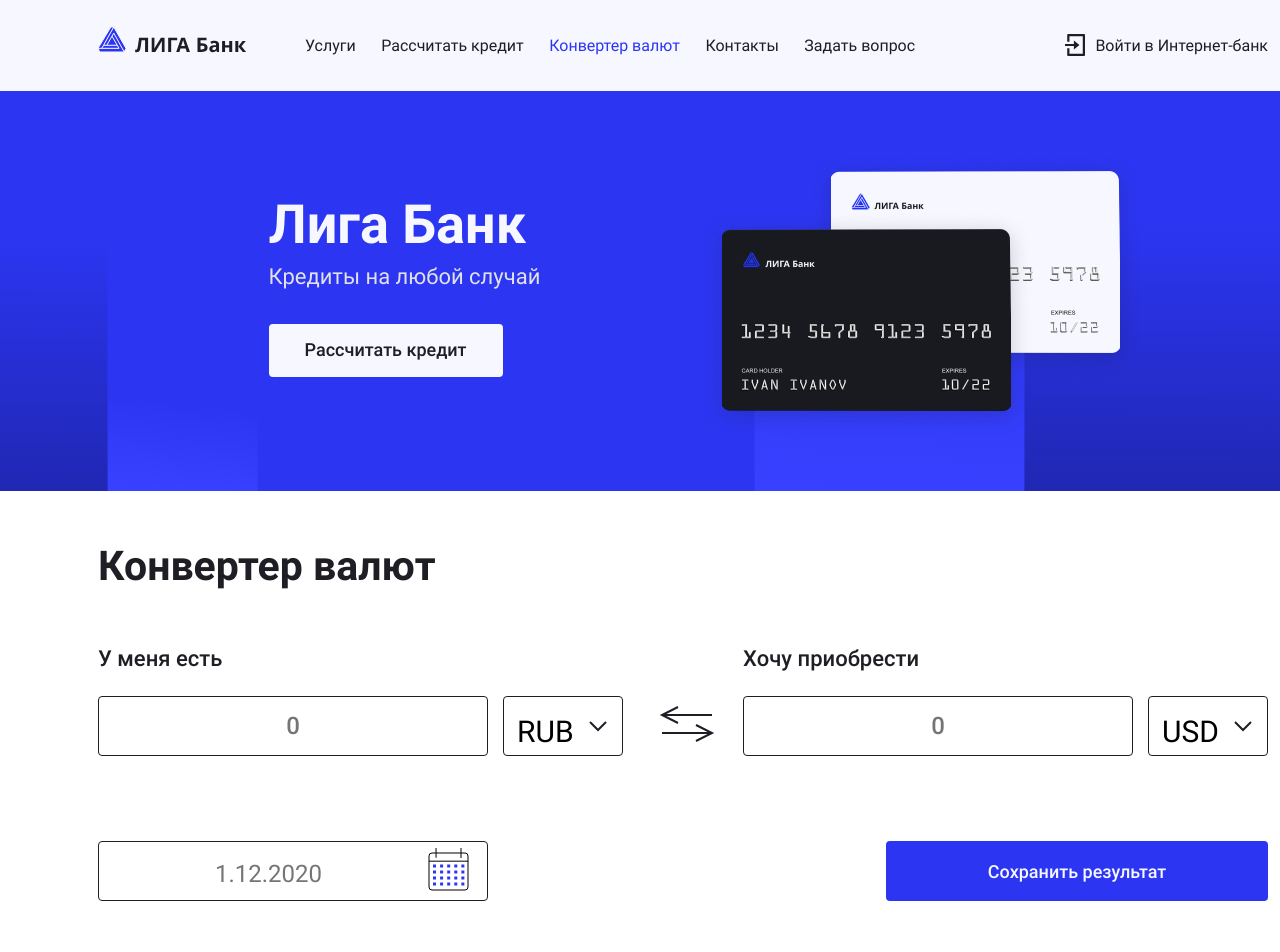
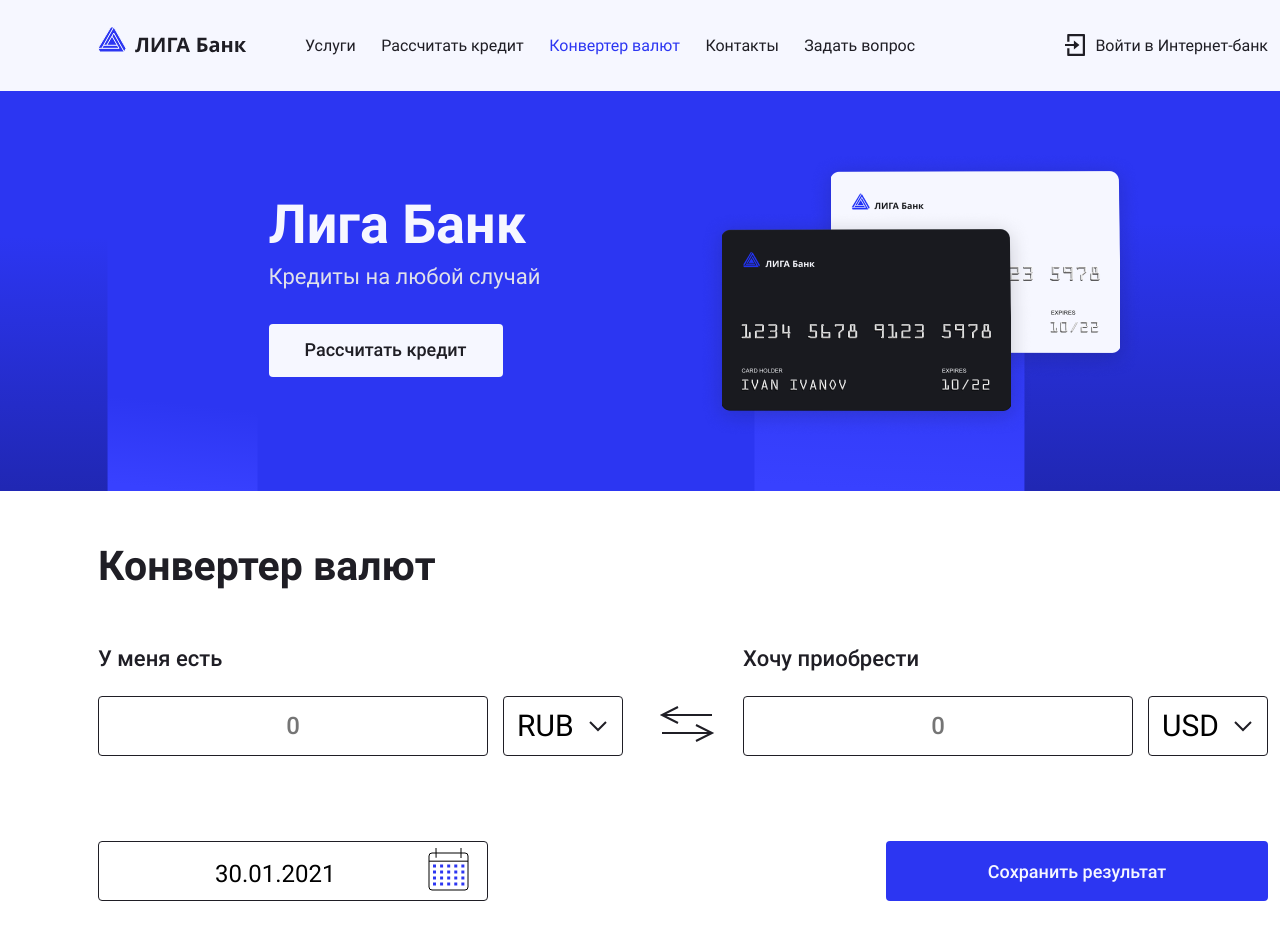
Before and after one commit to julia-marta/liga-bank, a React (Create React App) app: page / in a window 1280 px wide. Shown: the top 952 px of the page. Built offline with nearby package versions, Linux system fonts and the light colour scheme.

Commit message:
Устанавливает react-datepicker, настраивает кастомный инпут и все параметры согласно ТЗ, программирует логику получения данных в стор за выбранную дату

```diff
--- a/package.json
+++ b/package.json
@@ -10,6 +10,7 @@
     "axios": "^0.21.1",
     "node-sass": "^4.14.1",
     "react": "^17.0.1",
+    "react-datepicker": "3.4.1",
     "react-dom": "^17.0.1",
     "react-redux": "^7.2.2",
     "react-scripts": "4.0.1",
--- /dev/null
+++ b/src/components/calendar-input/calendar-input.jsx
@@ -0,0 +1,7 @@
+import {forwardRef} from 'react';
+
+const CalendarInput = ({ value, onClick }, _ref) => (
+  <input className="form__input form__input--calendar" type="text" placeholder="" value={value} onClick={onClick} readOnly/>
+);
+
+export default forwardRef(CalendarInput);
--- a/src/components/form-calendar/form-calendar.jsx
+++ b/src/components/form-calendar/form-calendar.jsx
@@ -1,16 +1,72 @@
+
+import {useCallback} from "react";
+import {connect} from "react-redux";
+import PropTypes from "prop-types";
+import DatePicker from "react-datepicker";
+import "react-datepicker/dist/react-datepicker.css";
+import CalendarInput from "../calendar-input/calendar-input";
 import Icon from "../icon/icon";
-import {IconType} from "../../const";
+import {setDate, getResult} from "../../store/slice";
+import {IconType, MAX_RANGE} from "../../const";
 
-const FormCalendar = () => {
+const FormCalendar = (props) => {
 
+  const {currentDate, baseCurrency, setDateAction, getResultAction} = props;
+
+  const subDays = (date, days) => {
+   return date.setDate(date.getDate() - days);
+  }
+
+  const handleDatePickerChange = useCallback(
+    (date) => {
+      const dateString = date.toISOString().split('T')[0];
+      const currentDateString = currentDate.toISOString().split('T')[0];
+
+      if (dateString !== currentDateString) {
+        setDateAction(date);
+        getResultAction({base: baseCurrency, date: dateString});
+      }
+    }, [currentDate, baseCurrency, setDateAction, getResultAction]
+  );
 
   return (
     <div className="form__calendar">
       <label className="visually-hidden" htmlFor="calendar">Выберите дату</label>
-      <input className="form__input form__input--calendar" type="text" placeholder="1.12.2020" />
+
+      <DatePicker
+      dateFormat="d.MM.yyyy"
+      selected={currentDate}
+      onChange={date => handleDatePickerChange(date)}
+      minDate={subDays(new Date(), MAX_RANGE)}
+      maxDate={new Date()}
+      customInput={<CalendarInput />}
+    />
+
       <Icon icon={IconType.CALENDAR} />
     </div>
   );
 };
 
-export default FormCalendar;
+FormCalendar.propTypes = {
+  baseCurrency: PropTypes.string.isRequired,
+  date: PropTypes.instanceOf(Date),
+  getResultAction: PropTypes.func.isRequired,
+  setDateAction: PropTypes.func.isRequired,
+};
+
+const mapStateToProps = (store) => ({
+  currentDate: store.date,
+  baseCurrency: store.from,
+});
+
+const mapDispatchToProps = (dispatch) => ({
+  getResultAction({base, date}) {
+    dispatch(getResult({base, date}));
+  },
+  setDateAction(date) {
+    dispatch(setDate(date));
+  },
+});
+
+export {FormCalendar};
+export default connect(mapStateToProps, mapDispatchToProps)(FormCalendar);
--- a/src/components/form-fieldset/form-fieldset.jsx
+++ b/src/components/form-fieldset/form-fieldset.jsx
@@ -10,7 +10,7 @@ const FormFieldset = (props) => {
   const {type, label,
         current, amount,
         baseCurrency, otherCurrency,
-        result,
+        date, result,
         getResultAction,
         setCurrentAction, setAmountAction,
         setBaseCurrencyAction, setOtherCurrencyAction}
@@ -32,14 +32,15 @@ const FormFieldset = (props) => {
         setCurrentAction(currentInput);
         setBaseCurrencyAction(otherCurrency);
         setOtherCurrencyAction(baseCurrency);
-        getResultAction(otherCurrency);
+        getResultAction({base: otherCurrency, date: date});
       } else {
-        getResultAction(baseCurrency);
+        getResultAction({base: baseCurrency, date: date});
       }
     }, [
       current,
       baseCurrency,
       otherCurrency,
+      date,
       getResultAction,
       setCurrentAction,
       setAmountAction,
@@ -54,13 +55,13 @@ const FormFieldset = (props) => {
 
       if (currentSelect === current) {
         setBaseCurrencyAction(evt.target.value);
-        getResultAction(evt.target.value);
+        getResultAction({base: evt.target.value, date: date});
         } else {
           setOtherCurrencyAction(evt.target.value);
-          getResultAction(baseCurrency);
+          getResultAction({base: baseCurrency, date: date});
         }
 
-    }, [current, baseCurrency, getResultAction, setBaseCurrencyAction, setOtherCurrencyAction]
+    }, [current, baseCurrency, date, getResultAction, setBaseCurrencyAction, setOtherCurrencyAction]
   );
 
   return (
@@ -96,6 +97,7 @@ FormFieldset.propTypes = {
   amount: PropTypes.string.isRequired,
   baseCurrency: PropTypes.string.isRequired,
   otherCurrency: PropTypes.string.isRequired,
+  date: PropTypes.string.isRequired,
   result: PropTypes.string.isRequired,
   getResultAction: PropTypes.func.isRequired,
   setCurrentAction: PropTypes.func.isRequired,
@@ -109,12 +111,13 @@ const mapStateToProps = (store) => ({
   amount: store.amount,
   baseCurrency: store.from,
   otherCurrency: store.to,
+  date: store.date.toISOString().split('T')[0],
   result: store.result.toString(),
 });
 
 const mapDispatchToProps = (dispatch) => ({
-  getResultAction(base) {
-    dispatch(getResult(base));
+  getResultAction({base, date}) {
+    dispatch(getResult({base, date}));
   },
   setCurrentAction(input) {
     dispatch(setCurrent(input));
--- a/src/const.js
+++ b/src/const.js
@@ -1,6 +1,8 @@
 export const MENU_ITEMS = [`Услуги`, `Рассчитать кредит`, `Конвертер валют`, `Контакты`, `Задать вопрос`];
 
 export const ACTIVE_ITEM = `Конвертер валют`;
+
+export const MAX_RANGE = 7;
 
 export const CURRENCIES = [`RUB`, `USD`, `EUR`, `GBP`, `CNY`];
 
@@ -12,6 +14,12 @@ export const CONVERTER_FIELDS = [{
     type: `want`,
     label: `Хочу приобрести`,
 }];
+
+export const DefaultField = {
+  CURRENT_INPUT: `have`,
+  BASE_CURRENCY: `RUB`,
+  OTHER_CURRENCY: `USD`,
+}
 
 export const IconType = {
   ARROWS: {
--- a/src/index.js
+++ b/src/index.js
@@ -15,7 +15,8 @@ const store = configureStore({
     getDefaultMiddleware({
       thunk: {
         extraArgument: api,
-      }
+      },
+      serializableCheck: false,
     }),
 })
 
--- a/src/sass/blocks/form.scss
+++ b/src/sass/blocks/form.scss
@@ -71,7 +71,7 @@
 
   &--select {
     width: 120px;
-    padding: 11.5px 13px 0;
+    padding: 11.5px 13px;
     font-size: 30px;
     appearance: none;
 
--- a/src/sass/blocks/icon.scss
+++ b/src/sass/blocks/icon.scss
@@ -20,6 +20,7 @@
   &--calendar {
     top: 6px;
     right: 19px;
+    z-index: -1;
   }
 
   &--mobile-phone{
--- a/src/store/slice.js
+++ b/src/store/slice.js
@@ -1,9 +1,12 @@
 import {createAsyncThunk, createSlice} from '@reduxjs/toolkit';
 import swal from 'sweetalert';
+import {DefaultField} from "../const";
 
-export const getResult = createAsyncThunk('converter/getResult', (base, {extra}) => {
+const {CURRENT_INPUT, BASE_CURRENCY, OTHER_CURRENCY} = DefaultField;
 
-  return extra.get(`/latest?base=${base}`)
+export const getResult = createAsyncThunk('converter/getResult', ({base, date} = {}, {extra}) => {
+
+  return extra.get(`/${date}?base=${base}`)
   .then(response => response.data)
   .catch((error) => {
     swal(`Error`, `Something went wrong!`, `error`);
@@ -12,10 +15,11 @@ export const getResult = createAsyncThunk('converter/getResult', (base, {extra})
 });
 
 const initialState = {
-  current: 'have',
+  current: CURRENT_INPUT,
   amount: '',
-  from: 'RUB',
-  to: 'USD',
+  from: BASE_CURRENCY,
+  to: OTHER_CURRENCY,
+  date: new Date(),
   result: '',
 }
 
@@ -35,6 +39,9 @@ const converterSlice = createSlice({
     setOtherCurrency(state, action) {
       state.to = action.payload
     },
+    setDate(state, action) {
+      state.date = action.payload
+    },
   },
   extraReducers: {
     [getResult.fulfilled]: (state, action) => {
@@ -45,5 +52,5 @@ const converterSlice = createSlice({
 
 const Reducer = converterSlice.reducer;
 
-export const {setCurrent, setAmount, setBaseCurrency, setOtherCurrency} = converterSlice.actions;
+export const {setCurrent, setAmount, setBaseCurrency, setOtherCurrency, setDate} = converterSlice.actions;
 export default Reducer;
```
Also changed, not shown: 2 other files (tests, documents, lock files or other folders).
